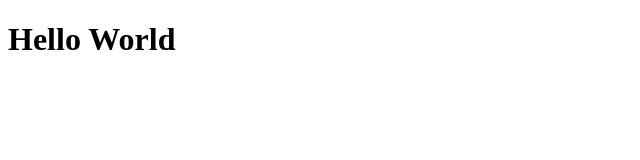
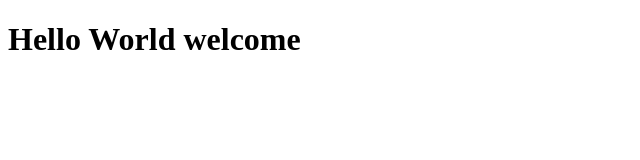
Before and after one commit to Bhanuprakash17/web, a plain HTML site: page index.html in a window 1280 px wide. Shown: the whole page, without its empty margins (0-640 px from the left). Drawn offline with Linux system fonts and the light colour scheme.

Commit message:
Update index.html

```diff
--- a/index.html
+++ b/index.html
@@ -7,6 +7,6 @@
   <title>Document</title>
 </head>
 <body>
-  <h1>Hello World</h1>
+  <h1>Hello World welcome</h1>
 </body>
 </html>
```
